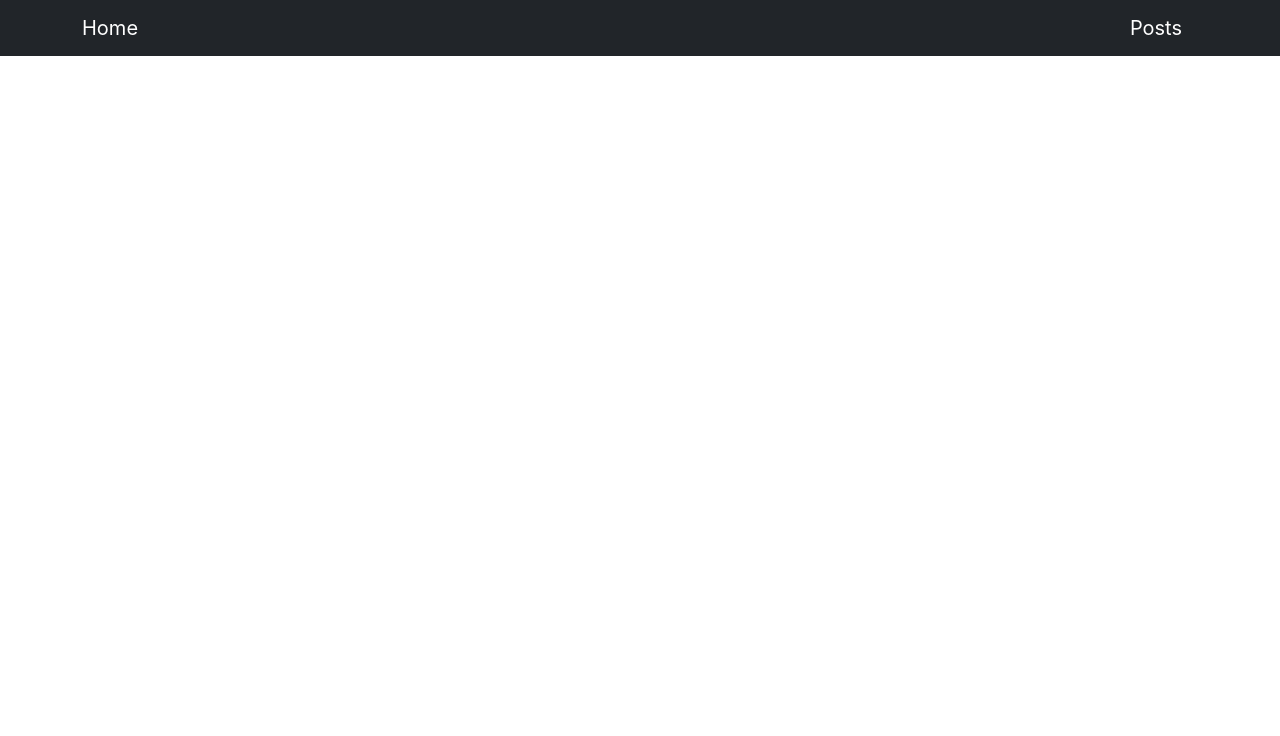
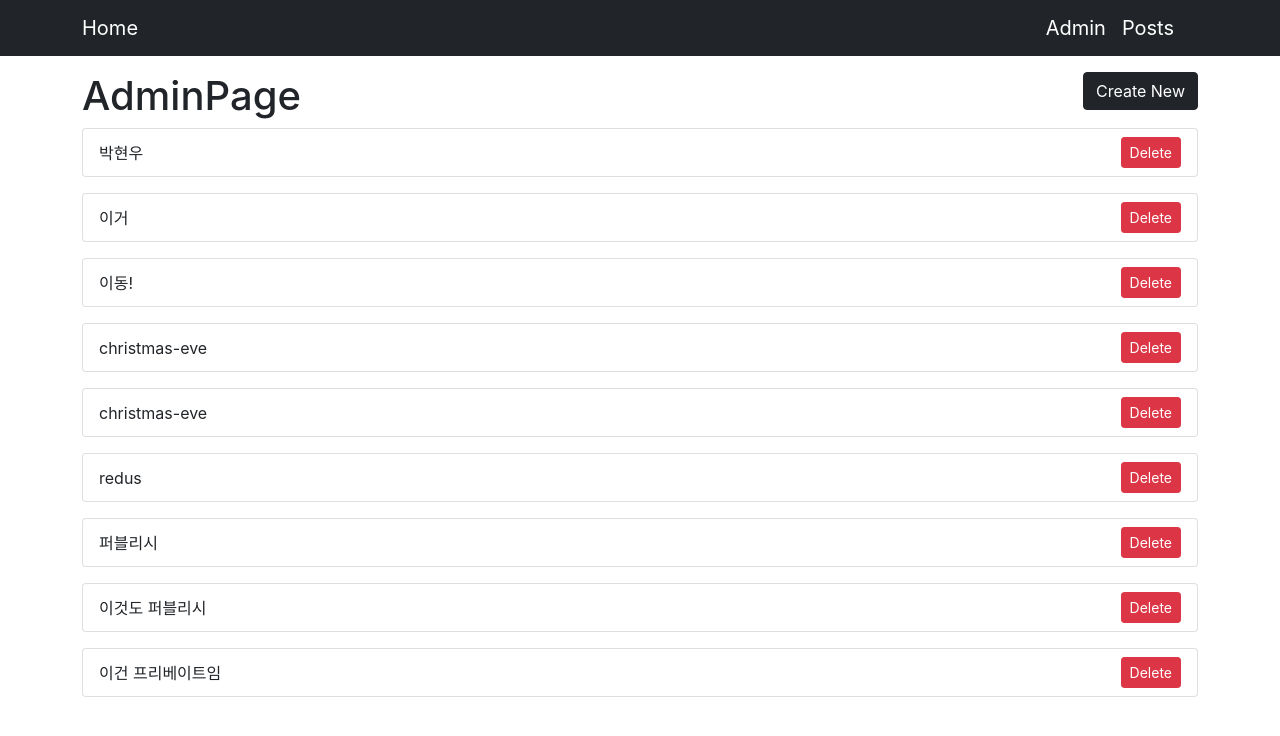
Before and after one commit to dailybetter/DailyBetterWeb, a React (Create React App) app: page /admin in a window 1280 px wide. Shown: the top 736 px of the page. Built offline with nearby package versions, Linux system fonts and the light colour scheme; data requests are answered from the project's data file.

Commit message:
Fix: card-component수정, 카드컴포넌트 패딩이 너무 많이 잡혀있어서 수정함

```diff
--- a/db.json
+++ b/db.json
@@ -30,8 +30,29 @@
     {
       "title": "redus",
       "content": "reusd",
-      "createdAt": 1671872151610,
+      "publish": false,
       "id": 6
+    },
+    {
+      "title": "퍼블리시",
+      "content": "이거는 퍼블리시야",
+      "createdAt": 1672131471198,
+      "publish": true,
+      "id": 7
+    },
+    {
+      "title": "이것도 퍼블리시",
+      "content": "이것도 퍼블리시임",
+      "createdAt": 1672131503942,
+      "publish": true,
+      "id": 8
+    },
+    {
+      "title": "이건 프리베이트임",
+      "content": "이건 프리베이트",
+      "createdAt": 1672131514182,
+      "publish": false,
+      "id": 9
     }
   ]
 }
--- /dev/null
+++ b/src/components/BlogList.js
@@ -0,0 +1,66 @@
+import axios from 'axios';
+import { useState, useEffect } from 'react';
+import Card from '../components/Card';
+import { useHistory } from 'react-router-dom';
+import Spinner from '../components/Spinner';
+import { bool } from 'prop-types';
+
+const BlogList = ({ isAdmin }) => {
+  const history = useHistory();
+  const [posts, setPosts] = useState([]);
+  const [loading, setLoading] = useState(true);
+  const getPosts = () => {
+    axios.get('http://localhost:3003/posts/').then((res) => {
+      setPosts(res.data);
+      setLoading(false);
+    });
+  };
+
+  const deleteBlog = (e, id) => {
+    e.stopPropagation();
+    axios.delete(`http://localhost:3003/posts/${id}`).then((res) => {
+      setPosts((prevPosts) => prevPosts.filter((post) => post.id !== id));
+    });
+  };
+  useEffect(() => {
+    getPosts();
+  }, []);
+  if (loading) {
+    return <Spinner />;
+  }
+  if (posts.length === 0) {
+    return <div>'No posts found'</div>;
+  }
+  return posts
+    .filter((post) => isAdmin || post.publish)
+    .map((post) => {
+      return (
+        <Card
+          key={post.id}
+          title={post.title}
+          onClick={(e) => {
+            e.stopPropagation(); //이벤트 버블링 방지
+            history.push(`/blogs/${post.id}`);
+          }}
+        >
+          {isAdmin ? (
+            <div>
+              <button
+                className='btn btn-danger btn-sm'
+                onClick={(e) => deleteBlog(e, post.id)}
+              >
+                Delete
+              </button>
+            </div>
+          ) : null}
+        </Card>
+      );
+    });
+};
+BlogList.propTypes = {
+  isAdmin: bool,
+};
+BlogList.defaultProps = {
+  isAdmin: false,
+};
+export default BlogList;
--- a/src/components/Card.js
+++ b/src/components/Card.js
@@ -2,11 +2,9 @@
 const Card = ({ title, onClick, children }) => {
   return (
     <div className='card mb-3 cursor-pointer' onClick={onClick}>
-      <div className='card-body'>
-        <div className='d-flex justify-content-between'>
-          <div>{title}</div>
-          {children && <div>{children}</div>}
-        </div>
+      <div className='card-body py-2 d-flex align-items-center'>
+        <div className='flex-grow-1'>{title}</div>
+        {children && <div>{children}</div>}
       </div>
     </div>
   );
--- a/src/components/NavBar.js
+++ b/src/components/NavBar.js
@@ -7,8 +7,18 @@
         <Link className='navbar-brand' to='/'>
           Home
         </Link>
-        <ul className='navbar-nav'>
+        <ul className='navbar-nav' style={{ flexDirection: 'row' }}>
           <li className='nav-item'>
+            <NavLink
+              activeClassName='active'
+              className='navbar-brand'
+              aria-current='page'
+              to='/admin/'
+            >
+              Admin
+            </NavLink>
+          </li>
+          <li className='nav-item me-2'>
             <NavLink
               activeClassName='active'
               className='navbar-brand'
--- /dev/null
+++ b/src/pages/AdminPage.js
@@ -0,0 +1,20 @@
+import { Link } from 'react-router-dom';
+import BlogList from '../components/BlogList';
+
+const AdminPage = () => {
+  return (
+    <>
+      <div className='d-flex justify-content-between'>
+        <h1>AdminPage</h1>
+        <div>
+          <Link to='/blogs/create' className='btn btn-dark'>
+            Create New
+          </Link>
+        </div>
+      </div>
+      <BlogList isAdmin={true} />
+    </>
+  );
+};
+
+export default AdminPage;
--- a/src/pages/ListPage.js
+++ b/src/pages/ListPage.js
@@ -1,68 +1,12 @@
-import axios from 'axios';
-import { useState, useEffect } from 'react';
-import Card from '../components/Card';
-import { Link } from 'react-router-dom';
-import { useHistory } from 'react-router-dom';
-import Spinner from '../components/Spinner';
+import BlogList from '../components/BlogList';
+
 const ListPage = () => {
-  const history = useHistory();
-  const [posts, setPosts] = useState([]);
-  const [loading, setLoading] = useState(true);
-  const getPosts = () => {
-    axios.get('http://localhost:3003/posts/').then((res) => {
-      setPosts(res.data);
-      setLoading(false);
-    });
-  };
-
-  const deleteBlog = (e, id) => {
-    e.stopPropagation();
-    axios.delete(`http://localhost:3003/posts/${id}`).then((res) => {
-      setPosts((prevPosts) => prevPosts.filter((post) => post.id !== id));
-    });
-  };
-  useEffect(() => {
-    getPosts();
-  }, []);
-
-  const renderBlogList = () => {
-    if (loading) {
-      return <Spinner />;
-    }
-    if (posts.length === 0) {
-      return <div>'No posts found'</div>;
-    }
-    return posts.map((post) => {
-      return (
-        <Card
-          key={post.id}
-          title={post.title}
-          onClick={(e) => {
-            e.stopPropagation(); //이벤트 버블링 방지
-            history.push(`/blogs/${post.id}`);
-          }}
-        >
-          <div>
-            <button
-              className='btn btn-danger btn-sm'
-              onClick={(e) => deleteBlog(e, post.id)}
-            >
-              Delete
-            </button>
-          </div>
-        </Card>
-      );
-    });
-  };
   return (
     <>
       <div className='d-flex justify-content-between'>
         <h1>ListPage</h1>
-        <Link to='/blogs/create' className='btn btn-dark'>
-          Create New
-        </Link>
       </div>
-      {renderBlogList()}
+      <BlogList />
     </>
   );
 };
--- a/src/routes.js
+++ b/src/routes.js
@@ -3,6 +3,7 @@
 import CreatePage from './pages/CreatePage';
 import EditPage from './pages/EditPage';
 import ShowPage from './pages/ShowPage';
+import AdminPage from './pages/AdminPage';
 
 const routes = [
   {
@@ -12,6 +13,10 @@
   {
     path: '/blogs',
     component: ListPage,
+  },
+  {
+    path: '/admin',
+    component: AdminPage,
   },
   {
     path: '/blogs/create',
```
